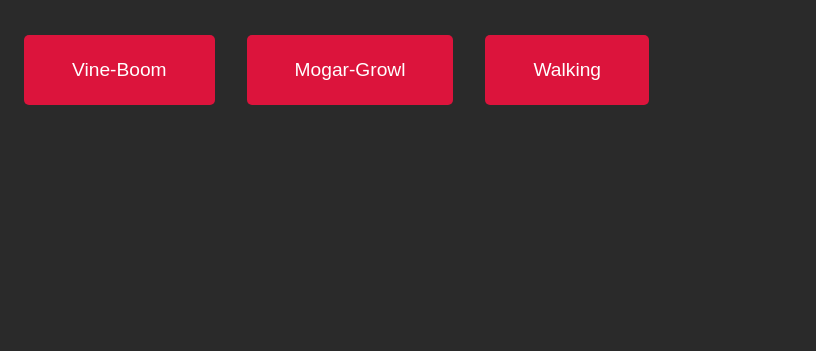
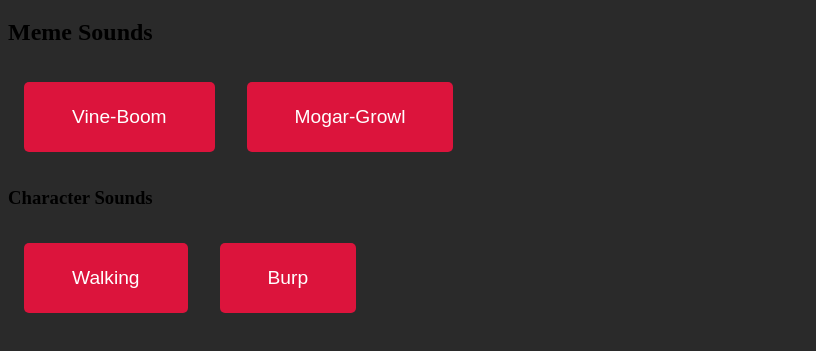
Before and after one commit to Tank-203/dndsoundboard, a plain HTML site: page index.html in a window 1280 px wide. Shown: the part 61-412 px from the top of the page, without its empty margins (0-816 px from the left). Drawn offline with Linux system fonts and the light colour scheme.

Commit message:
Adding more sounds and sectioning them off

```diff
--- a/index.html
+++ b/index.html
@@ -10,8 +10,12 @@
 <audio id="Vine-Boom" src="Audios/vine-boom.mp3"></audio>
 <audio id="Mogar-Growl" src="Audios/mogar-growl.mp3"></audio>
 <audio id="Walking" src="Audios/walking.mp3"></audio>
+<audio id="Burp" src="Audios/CharacterBurp.mp3"></audio>
 <h1>DnD SoundBoard</h1>
+<h2>Meme Sounds</h2>
 <div id="buttons"></div>
+<h3>Character Sounds</h3>
+<div id="characterButtons"></div>
 
 
 <script src="script.js"></script>
--- a/script.js
+++ b/script.js
@@ -1,4 +1,5 @@
-const sounds = ['Vine-Boom', 'Mogar-Growl', 'Walking']
+const sounds = ['Vine-Boom', 'Mogar-Growl']
+const characterSounds = ['Walking', 'Burp']
 
 sounds.forEach(sound => {
     const btn = document.createElement('button')
@@ -15,6 +16,21 @@
     document.getElementById('buttons').appendChild(btn)
 })
 
+characterSounds.forEach(sound => {
+    const btn = document.createElement('button')
+    btn.classList.add('btn')
+
+    btn.innerText = sound
+
+    btn.addEventListener('click', () => {
+        stopSongs()
+
+        document.getElementById(sound).play()
+    })
+
+    document.getElementById('characterButtons').appendChild(btn)
+})
+
 function stopSongs() {
     sounds.forEach(sound => {
         const song = document.getElementById(sound)
```
Also changed, not shown: 1 other file.
